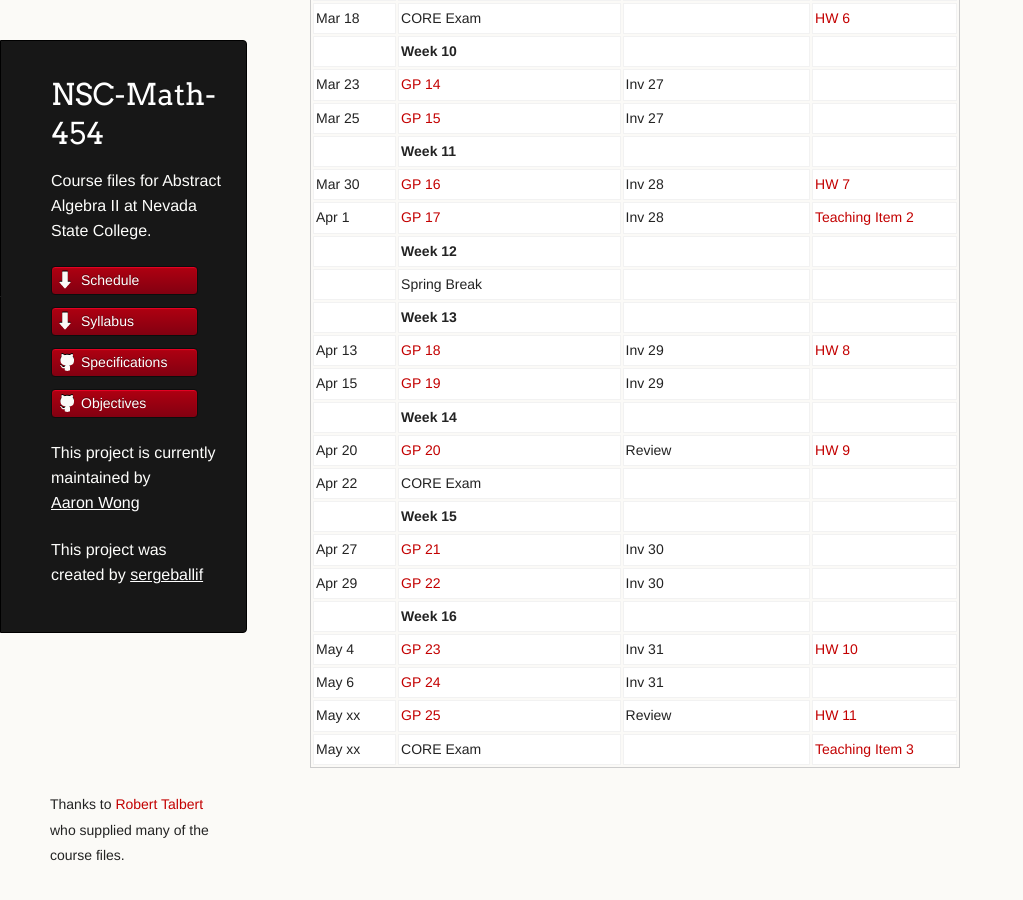
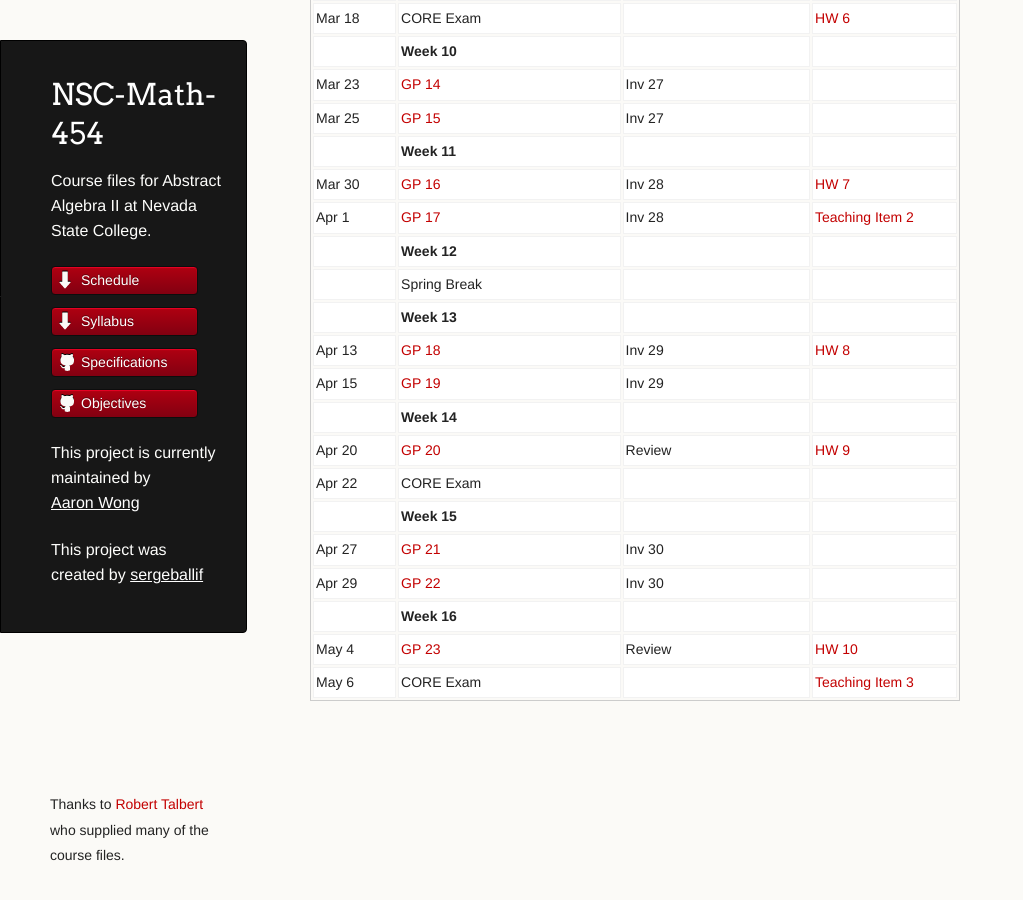
Before and after one commit to AaronWongNSC/MATH-454, a Jekyll site: the page built from index.md, in a window 1280 px wide and 900 px high, scrolled down 854 px. Shown: the whole window, without its empty margins (0-1023 px from the left). Built offline with Jekyll 4.4.1, drawn with Linux system fonts in a browser that asks for light colours.

Commit message:
Update index.md

```diff
--- a/index.md
+++ b/index.md
@@ -55,7 +55,5 @@ published: true
 | Apr 27 	| [GP 21](/NSC-Math-454/GP21.html) 	| Inv 30
 | Apr 29 	| [GP 22](/NSC-Math-454/GP22.html) 	| Inv 30
 |        	| **Week 16**                      	|
-| May 4 	| [GP 23](/NSC-Math-454/GP23.html) 	| Inv 31        	| [HW 10](http://www.overleaf.com/docs?snip_uri=https://raw.githubusercontent.com/sergeballif/NSC-Math-454/gh-pages/homework/Math454HW10.tex&splash=none)                     	|
-| May 6 	| [GP 24](/NSC-Math-454/GP24.html)	| Inv 31
-| May xx  	| [GP 25](/NSC-Math-454/GP25.html) 	| Review        	| [HW 11](http://www.overleaf.com/docs?snip_uri=https://raw.githubusercontent.com/sergeballif/NSC-Math-454/gh-pages/homework/Math454HW11.tex&splash=none)                     	|
-| May xx  	| CORE Exam                        	|           	| [Teaching Item 3](/NSC-Math-454/homework/Math453TeachingItem3.pdf)                                                                                                          	|
+| May 4 	| [GP 23](/NSC-Math-454/GP23.html) 	| Review        	| [HW 10](http://www.overleaf.com/docs?snip_uri=https://raw.githubusercontent.com/sergeballif/NSC-Math-454/gh-pages/homework/Math454HW10.tex&splash=none)                     	|
+| May 6 	| CORE Exam                        	|           	| [Teaching Item 3](/NSC-Math-454/homework/Math453TeachingItem3.pdf)
```
